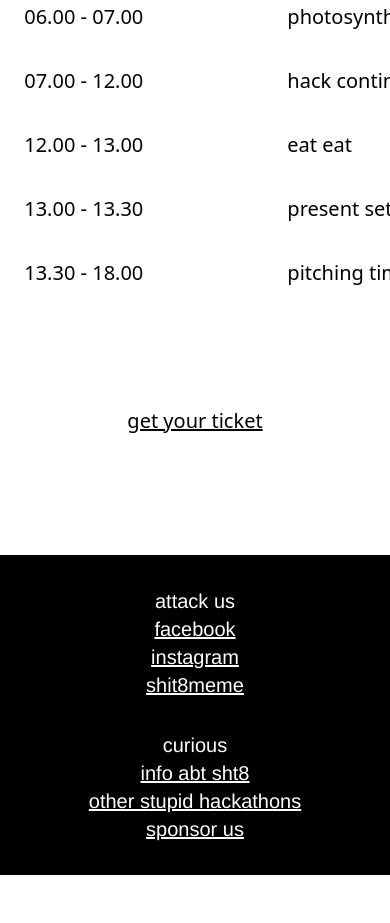
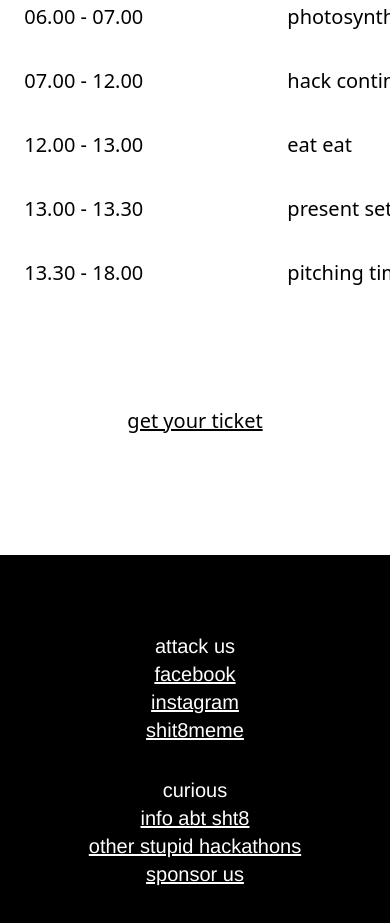
Before and after one commit to StupidHackTH/8, an Astro site: page / in a window 390 px wide. Shown: the part 2325-3248 px from the top of the page. Before the commit the page ends 3200 px from the top, so only its background shows below. Built offline with nearby package versions, Linux system fonts and the light colour scheme; Astro itself is replaced by a stand-in of ours; a web font is replaced by a local one.

Commit message:
chore: change margin

```diff
--- a/src/components/Footer.astro
+++ b/src/components/Footer.astro
@@ -1,5 +1,5 @@
 <nav
-  class="flex flex-col font-normal text-xl justify-center gap-8 items-center bg-black text-white  font-arimo py-8 sm:py-12"
+  class="flex flex-col font-normal text-xl justify-center gap-8 items-center bg-black text-white  font-arimo py-[77px] sm:py-12"
 >
   <div class="flex flex-col items-center justify-center">
     <p>attack us</p>
```
